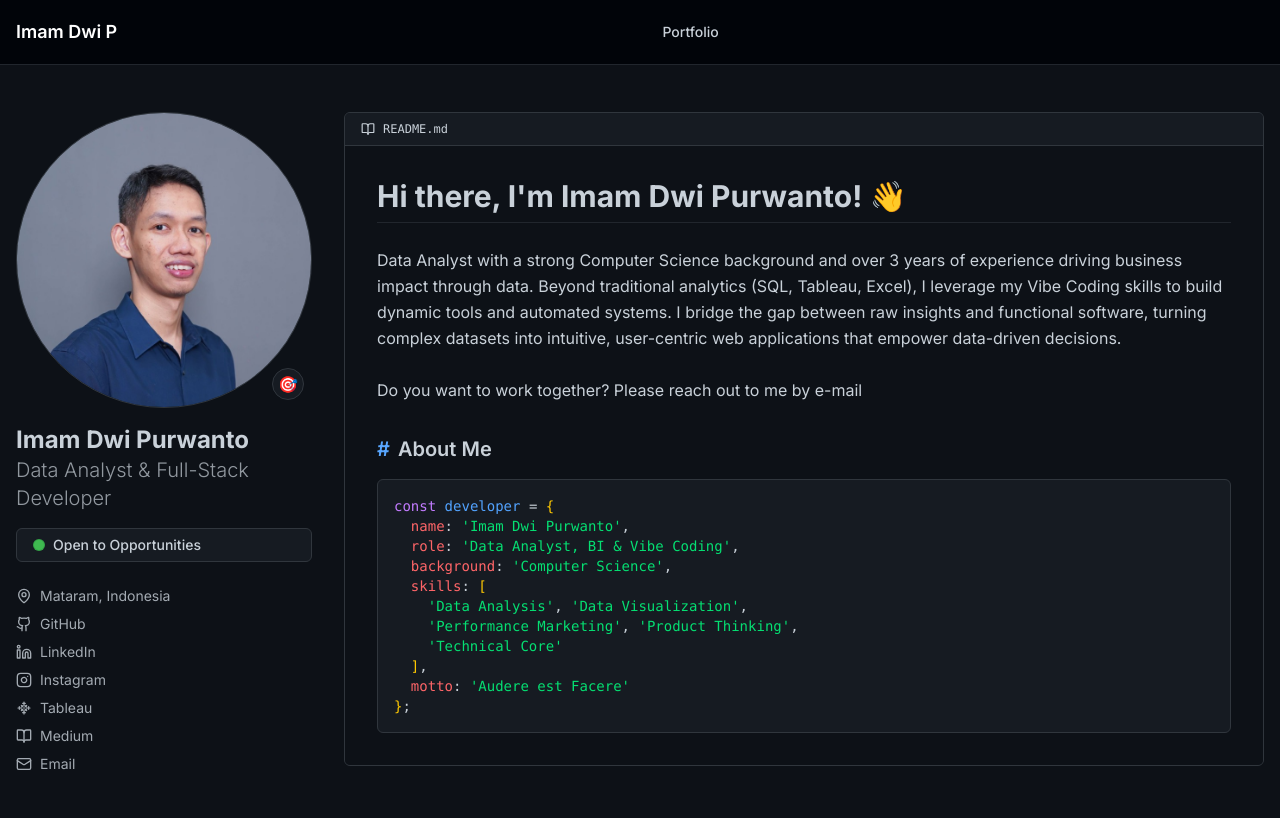
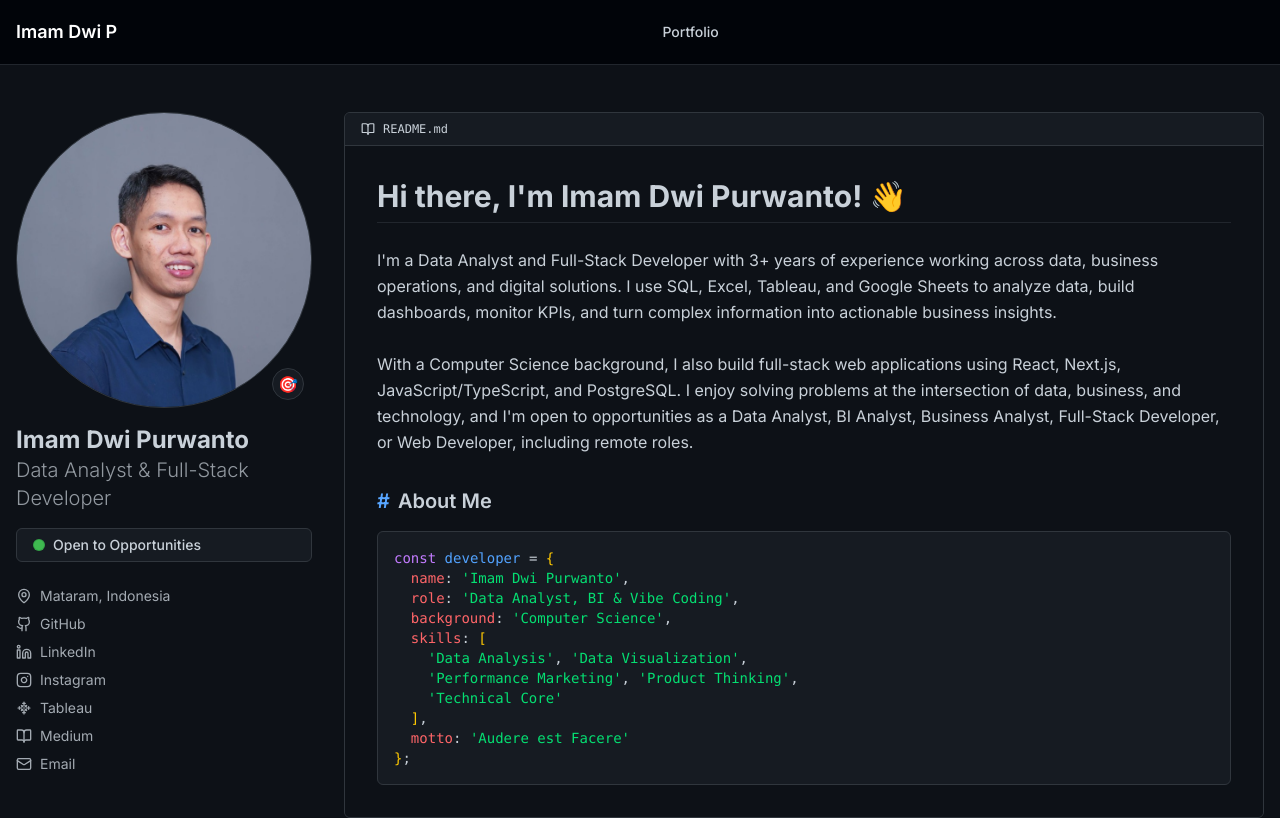
Before and after one commit to idwip11/personla-website, a Next.js app: page / in a window 1280 px wide. Shown: the top 818 px of the page. Built offline with nearby package versions, Linux system fonts and the light colour scheme.

Commit message:
Update portfolio bio

```diff
--- a/data/portfolio.ts
+++ b/data/portfolio.ts
@@ -21,7 +21,7 @@ export interface ShowcaseItem {
 export const PROFILE = {
   name: "Imam Dwi Purwanto",
   role: "Data Analyst & Full-Stack Developer",
-  bio: "Data Analyst with a strong Computer Science background and over 3 years of experience driving business impact through data. Beyond traditional analytics (SQL, Tableau, Excel), I leverage my Vibe Coding skills to build dynamic tools and automated systems. I bridge the gap between raw insights and functional software, turning complex datasets into intuitive, user-centric web applications that empower data-driven decisions.\n\nDo you want to work together? Please reach out to me by e-mail",
+  bio: "I'm a Data Analyst and Full-Stack Developer with 3+ years of experience working across data, business operations, and digital solutions. I use SQL, Excel, Tableau, and Google Sheets to analyze data, build dashboards, monitor KPIs, and turn complex information into actionable business insights.\n\nWith a Computer Science background, I also build full-stack web applications using React, Next.js, JavaScript/TypeScript, and PostgreSQL. I enjoy solving problems at the intersection of data, business, and technology, and I'm open to opportunities as a Data Analyst, BI Analyst, Business Analyst, Full-Stack Developer, or Web Developer, including remote roles.",
   location: "Mataram, Indonesia",
   status: "Open to Opportunities",
   socials: [
```
